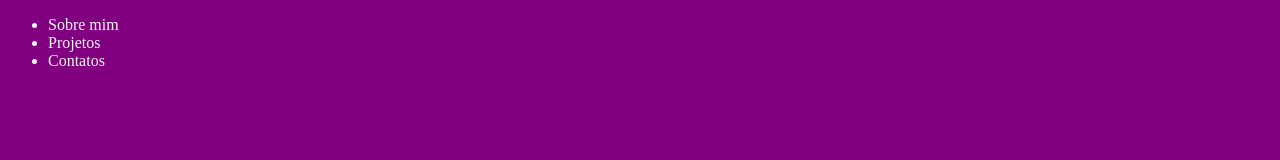
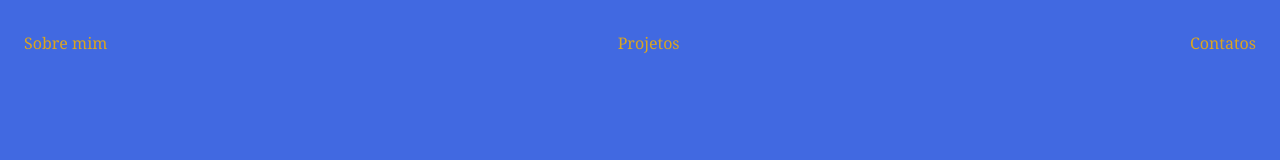
Before and after one commit to RafaelBigueti/alalala, a plain HTML site: page easy-portifolio(RafaelB)/index.html in a window 1280 px wide. Drawn offline with Linux system fonts and the light colour scheme.

Commit message:
Add files via upload

```diff
--- a/easy-portifolio(RafaelB)/index.css
+++ b/easy-portifolio(RafaelB)/index.css
@@ -1,4 +1,17 @@
     body {
-        color: whitesmoke;
-        background-color: purple;
+        color: goldenrod;
+        background-color: royalblue;
+        font-family: Georgia, 'Times New Roman', Times, serif;
 }
+ul{
+    display: flex;
+    justify-content: space-between ;
+    list-style-type: none;
+    align-items: center;
+    padding: 16px;
+}
+
+a{
+    color: goldenrod;
+    text-decoration: none;
+}
--- a/easy-portifolio(RafaelB)/index.html
+++ b/easy-portifolio(RafaelB)/index.html
@@ -11,11 +11,11 @@
     <nav>
         <ul>
             <li>
-                <a>Sobre mim</a>
+                <a href="index.html" >Sobre mim</a>
             </li>            <li>
-                <a>Projetos</a>
+                <a href="project.html">Projetos</a>
             </li>            <li>
-                <a>Contatos</a>
+                <a href="contact.html">Contatos</a>
             </li>
         </ul>
     </nav>
```
Also changed, not shown: easy-portifolio(RafaelB)/contact.html (added, +1 -0 lines), easy-portifolio(RafaelB)/project.html (added, +1 -0 lines), easy-portifolio(RafaelB)/img/f7b78450d89d2caf364ba22ca9b2586a5b2aa9365f732b311cc8581c4275741e_1.jpg (added), easy-portifolio(RafaelB)/img/images.png (added).
